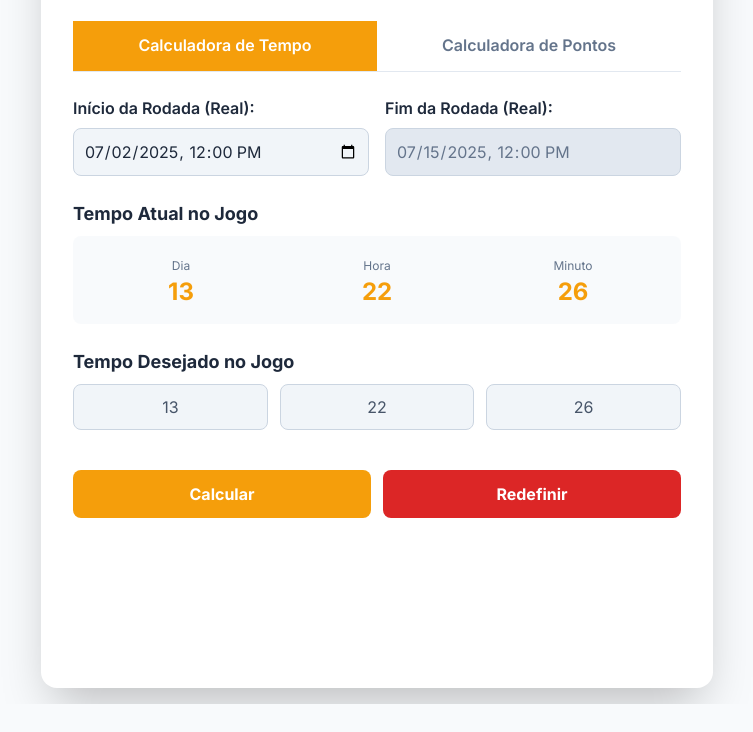
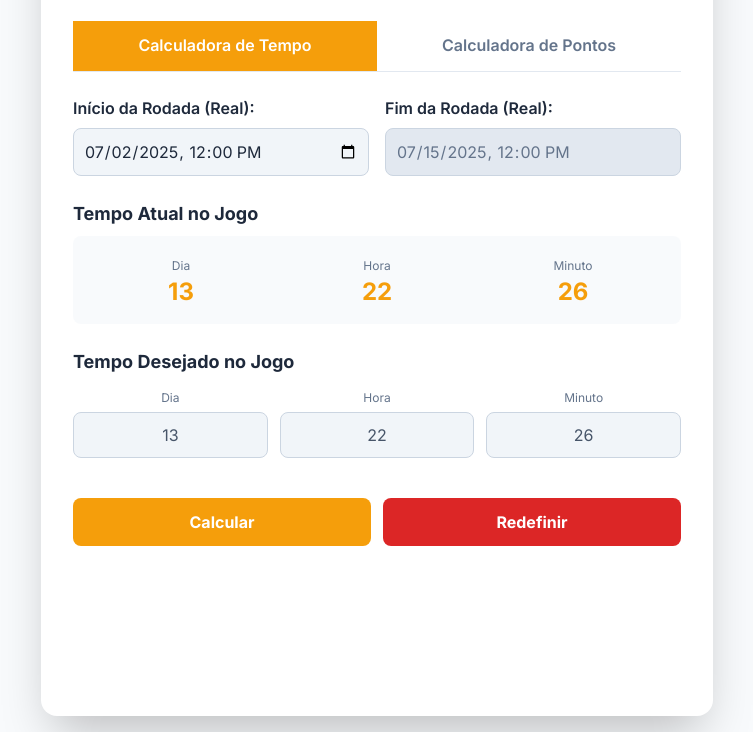
Before and after one commit to bernardotraad/the-crims-calculator, a plain HTML site: page index.html in a window 1280 px wide. Shown: the part 119-851 px from the top of the page, without its empty margins (263-1016 px from the left). Before the commit the page ends 823 px from the top, so only its background shows below. Drawn offline with nearby package versions, Linux system fonts and the light colour scheme.

Commit message:
Update index.html

```diff
--- a/index.html
+++ b/index.html
@@ -84,10 +84,19 @@
                 </section>
                 <section>
                     <h3 class="font-bold text-lg text-slate-800 dark:text-slate-200 mb-2">Tempo Desejado no Jogo</h3>
-                    <div class="grid grid-cols-3 gap-3">
-                        <input type="number" id="targetDay" placeholder="Dia" min="1" class="w-full bg-slate-100 dark:bg-gray-700 border border-slate-300 dark:border-gray-600 rounded-lg p-2.5 text-center focus:ring-2 focus:ring-amber-500 focus:border-amber-500 outline-none">
-                        <input type="number" id="targetHour" placeholder="Hora" min="0" max="23" class="w-full bg-slate-100 dark:bg-gray-700 border border-slate-300 dark:border-gray-600 rounded-lg p-2.5 text-center focus:ring-2 focus:ring-amber-500 focus:border-amber-500 outline-none">
-                        <input type="number" id="targetMinute" placeholder="Minuto" min="0" max="59" class="w-full bg-slate-100 dark:bg-gray-700 border border-slate-300 dark:border-gray-600 rounded-lg p-2.5 text-center focus:ring-2 focus:ring-amber-500 focus:border-amber-500 outline-none">
+                    <div class="grid grid-cols-3 gap-3 text-center">
+                        <div>
+                            <span class="text-xs text-slate-500 dark:text-slate-400">Dia</span>
+                            <input type="number" id="targetDay" placeholder="Dia" min="1" class="w-full bg-slate-100 dark:bg-gray-700 border border-slate-300 dark:border-gray-600 rounded-lg p-2.5 text-center focus:ring-2 focus:ring-amber-500 focus:border-amber-500 outline-none mt-1">
+                        </div>
+                        <div>
+                            <span class="text-xs text-slate-500 dark:text-slate-400">Hora</span>
+                            <input type="number" id="targetHour" placeholder="Hora" min="0" max="23" class="w-full bg-slate-100 dark:bg-gray-700 border border-slate-300 dark:border-gray-600 rounded-lg p-2.5 text-center focus:ring-2 focus:ring-amber-500 focus:border-amber-500 outline-none mt-1">
+                        </div>
+                        <div>
+                            <span class="text-xs text-slate-500 dark:text-slate-400">Minuto</span>
+                            <input type="number" id="targetMinute" placeholder="Minuto" min="0" max="59" class="w-full bg-slate-100 dark:bg-gray-700 border border-slate-300 dark:border-gray-600 rounded-lg p-2.5 text-center focus:ring-2 focus:ring-amber-500 focus:border-amber-500 outline-none mt-1">
+                        </div>
                     </div>
                 </section>
                 <div class="flex flex-col sm:flex-row gap-3 pt-4">
@@ -257,7 +266,6 @@
                 const endDateMs = roundStart.getTime() + (CONFIG.ROUND_DURATION_GAME_DAYS * CONFIG.REAL_HOURS_PER_GAME_DAY * 3600000);
                 Utils.setInputValue(DOMElements.currentRoundEndDate, Utils.formatDateForInput(new Date(endDateMs)));
             },
-            // =====> FUNÇÃO RESTAURADA <=====
             calculateRealTime: () => {
                 Utils.clearMessages(DOMElements.result, DOMElements.localTimeResult, DOMElements.errorMessage);
                 if (!TimeCalculator.calculateCurrentGameTime()) {
```
